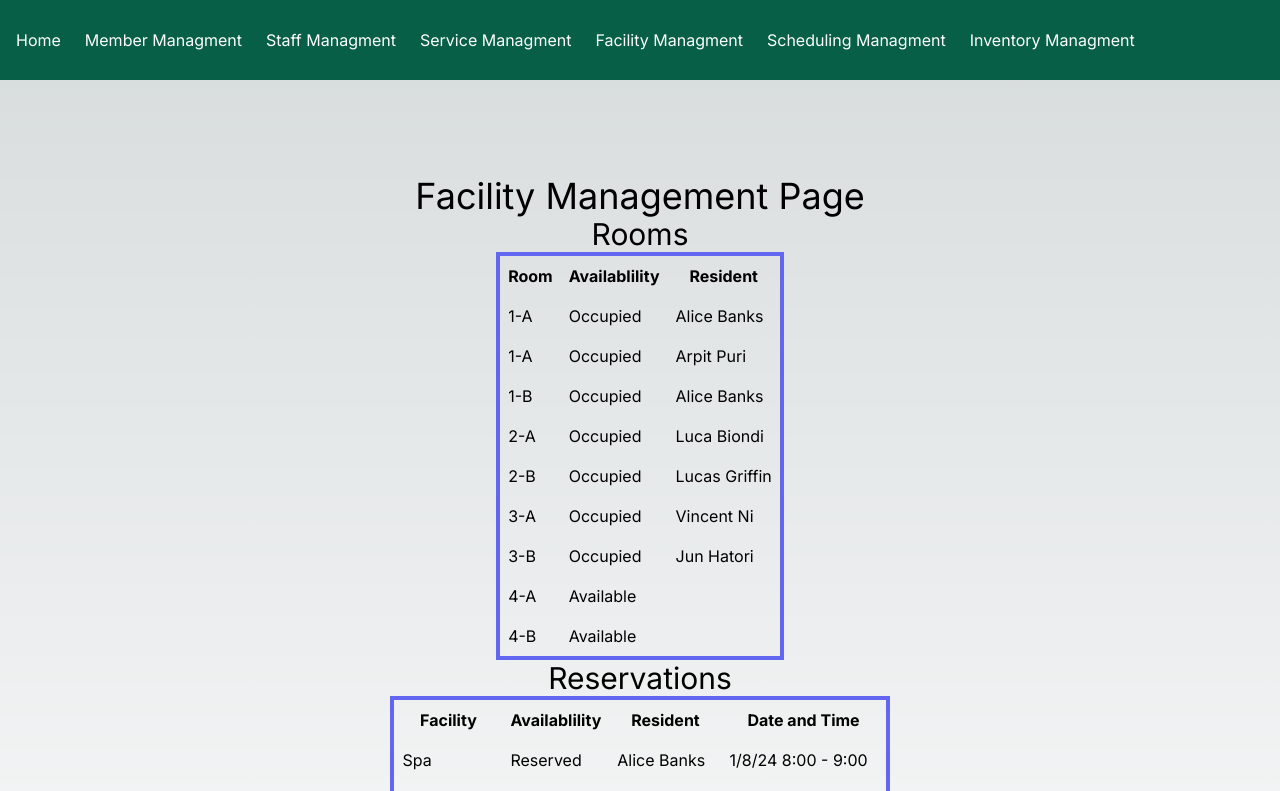
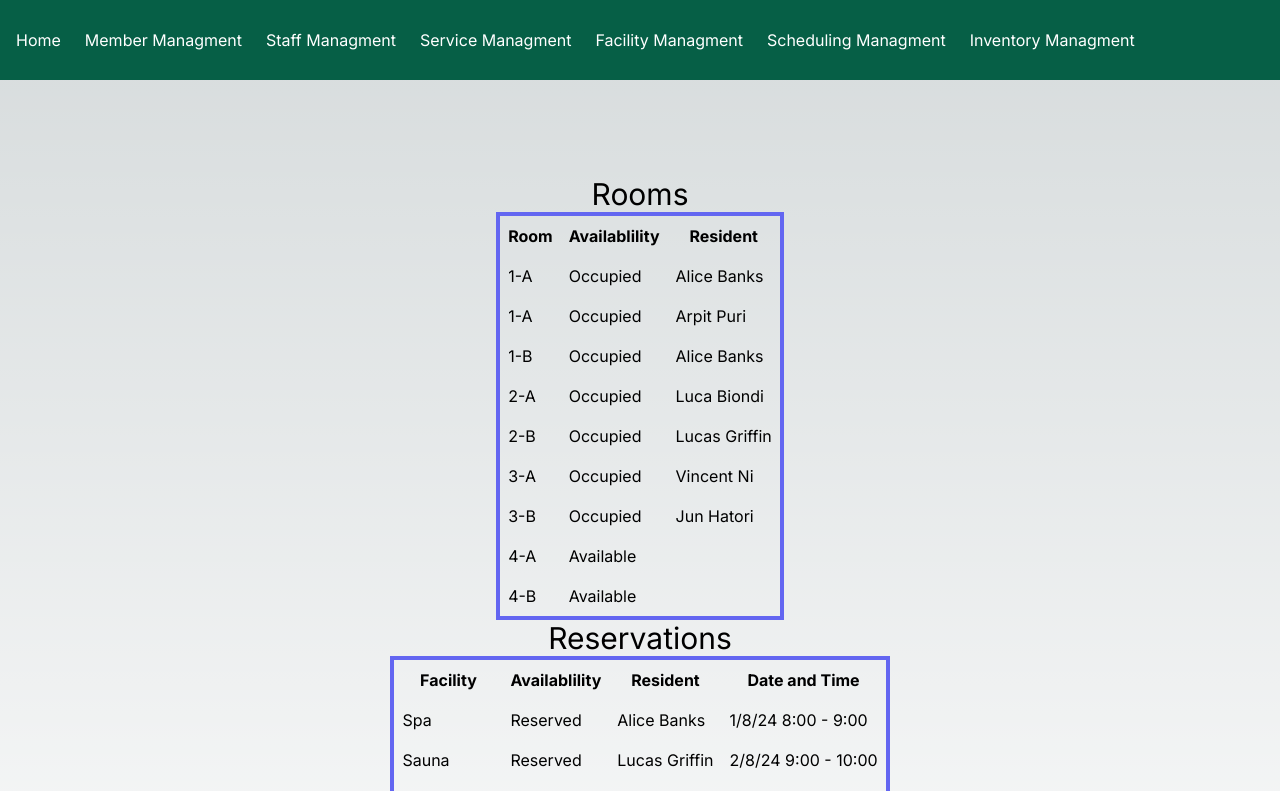
Before and after one commit to VinKnee13/vinknee13, a Next.js app: page /facility in a window 1280 px wide. Shown: the top 791 px of the page. Built offline with nearby package versions, Linux system fonts and the light colour scheme.

Commit message:
Update page.tsx

```diff
--- a/src/app/facility/page.tsx
+++ b/src/app/facility/page.tsx
@@ -4,9 +4,8 @@ import React from 'react';
 export default function facilityManagment() {
     return (
         <main className="flex min-h-screen flex-col items-center justify-around p-24">
-            <h1 className="text-4xl">Facility Management Page</h1>
 
-  <h2 className="text-3xl">Rooms</h2>
+  <h1 className="text-3xl">Rooms</h1>
 
 <table className="table-auto border-4 border-indigo-500/100">
  <thead>
@@ -65,7 +64,7 @@ export default function facilityManagment() {
 </tbody>
 </table>
 
-<h2 className="text-3xl">Reservations</h2>
+<h1 className="text-3xl">Reservations</h1>
 
 <table className="table-auto border-4 border-indigo-500/100">
  <thead>
```
